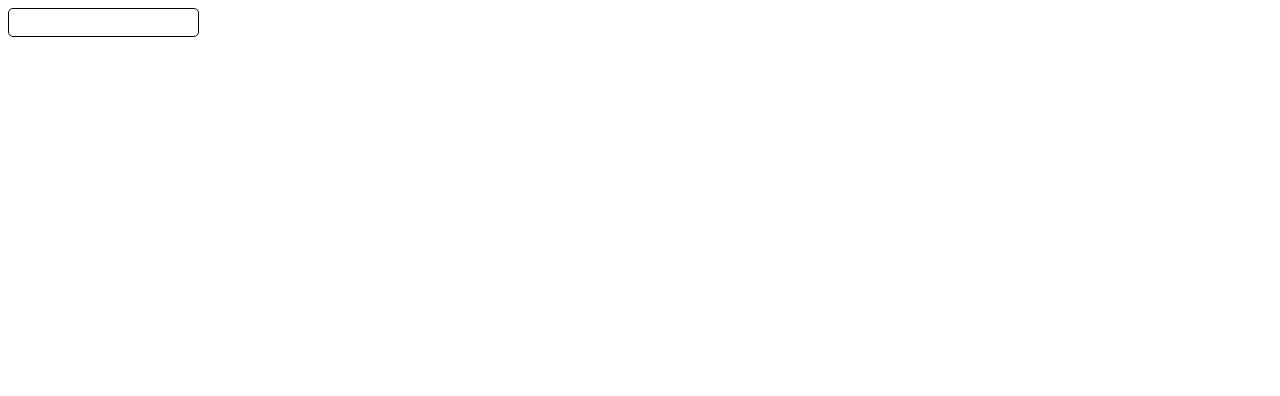
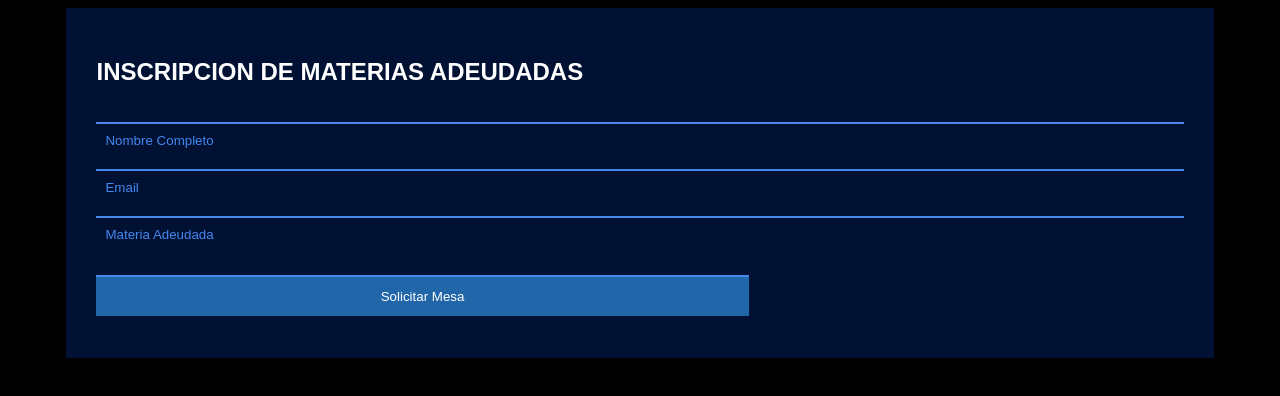
Before and after one commit to Taslehoof/Taller-JS-parte-2, a plain HTML site: page 9 - Eventos/index.html in a window 1280 px wide. Drawn offline with Linux system fonts and the light colour scheme.

Commit message:
Mejoras en los archivos
Mejoras y actualizaciones en diferentes archivos.

```diff
--- a/9 - Eventos/estilo.css
+++ b/9 - Eventos/estilo.css
@@ -1,9 +1,10 @@
 body{
-    color: #222;
+    color: #333;
     font-family: sans-serif;
+    background: #000;
 }
 
-.contenedor{
+/*.contenedor{
     padding: 30px;
     background: red;
 }
@@ -18,4 +19,56 @@ body{
 
 .seleccionado{
     color: red;
+}*/
+
+input {
+    display: block;
+    padding: 9px;
+    margin: 12px auto;
+    box-sizing: border-box;
+    border:none;
+    border-top: 2px solid #48e;
+    background: transparent;
+    outline: none !important;
+    transition: background 0.3s;
+    width: 100%;
+    color: #fff;
 }
+
+input::placeholder{
+    color: #48e;
+    transition: color 0.3s;
+}
+
+input:hover{
+    background: #26a;
+}
+
+input:hover::placeholder{
+    color: #fff;
+}
+
+input[type="submit"]{
+    width: 60%;
+    padding: 12px;
+    background: #26a;
+    color: #fff;
+    margin: 24px 0;
+    margin-bottom: 12px;
+}
+
+input[type="submit"]:hover{
+    background: #048;
+}
+
+form{
+    width: 86%;
+    margin: auto;
+    background: #013;
+    padding: 30px;
+}
+
+h2 {
+    color: #fff;
+    margin-bottom: 36px;
+}
--- a/9 - Eventos/index.html
+++ b/9 - Eventos/index.html
@@ -1,20 +1,29 @@
 <!DOCTYPE html>
 <html>
     <head>
-        <title>Pruebas</title>
+        <title>Historias de Cofla</title>
         <link rel="stylesheet" type="text/css" href="estilo.css">
         <meta charset="utf-8">
     </head>
     <body>
-        <input type="text" class="input-prueba">
-        <div class="seleccionado">
+        <!--<input type="text" class="input-prueba">
+        <div class="seleccionado">-->
 
             <!--Primer manera en la que puedo manejar los eventos (DESUSO)-->
 
             <!--<button onclick="alert('Hola como estas')">Apretame</button>
             <button class="button">Apretame</button>-->
 
-        </div>
-        <script src="codigo.js"></script>
+        <!--</div>-->
+
+        <!--Historia de Cofla-->
+        <form autocomplete="off">
+            <h2>INSCRIPCION DE MATERIAS ADEUDADAS</h2>
+            <input type="text" placeholder="Nombre Completo" id="nombre">
+            <input type="email" placeholder="Email" id="email">
+            <input type="text" placeholder="Materia Adeudada" id="materia">
+            <input type="submit" value="Solicitar Mesa" id="btn-enviar">
+        </form>
+        <script src="ejercicio1.js"></script>
     </body>
 </html>
```
Also changed, not shown: 9 - Eventos/ejercicio1.js (added).
